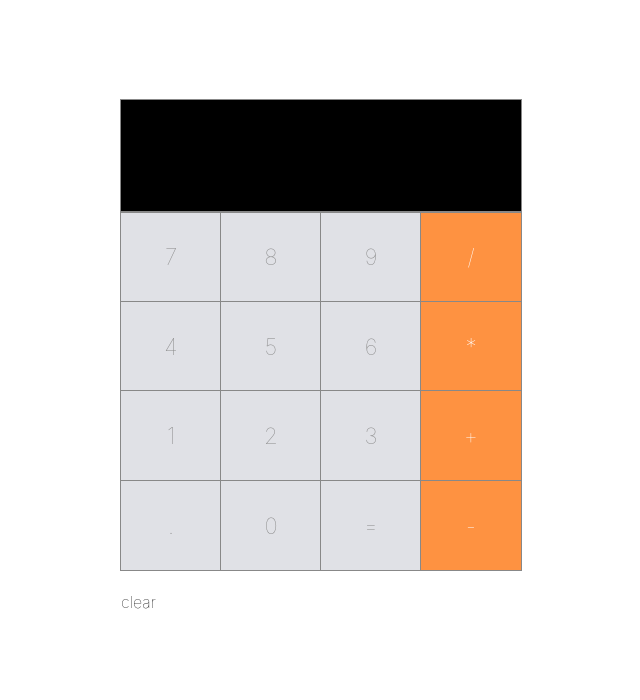
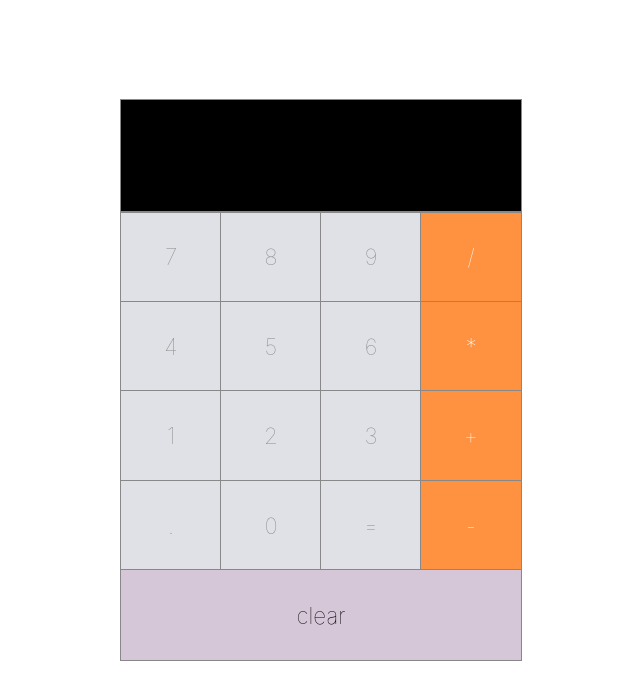
Before and after one commit to IBUNHABIBU/react, a React (Create React App) app in the folder flexbox/: page / in a window 1280 px wide. Shown: the top 700 px of the page, without its empty margins (319-959 px from the left). Built offline with nearby package versions, Linux system fonts and the light colour scheme.

Commit message:
adding the clear button

```diff
--- a/flexbox/src/components/ClearButton.css
+++ b/flexbox/src/components/ClearButton.css
@@ -4,4 +4,9 @@
     justify-content: center;
     align-items: center;
     font-weight: lighter;
+    font-size: 1.4em;
+    background-color: #d5c7d8;
+    color: #000000;
+    outline: 1px solid #888888;
+    flex: 1;
 }
```
